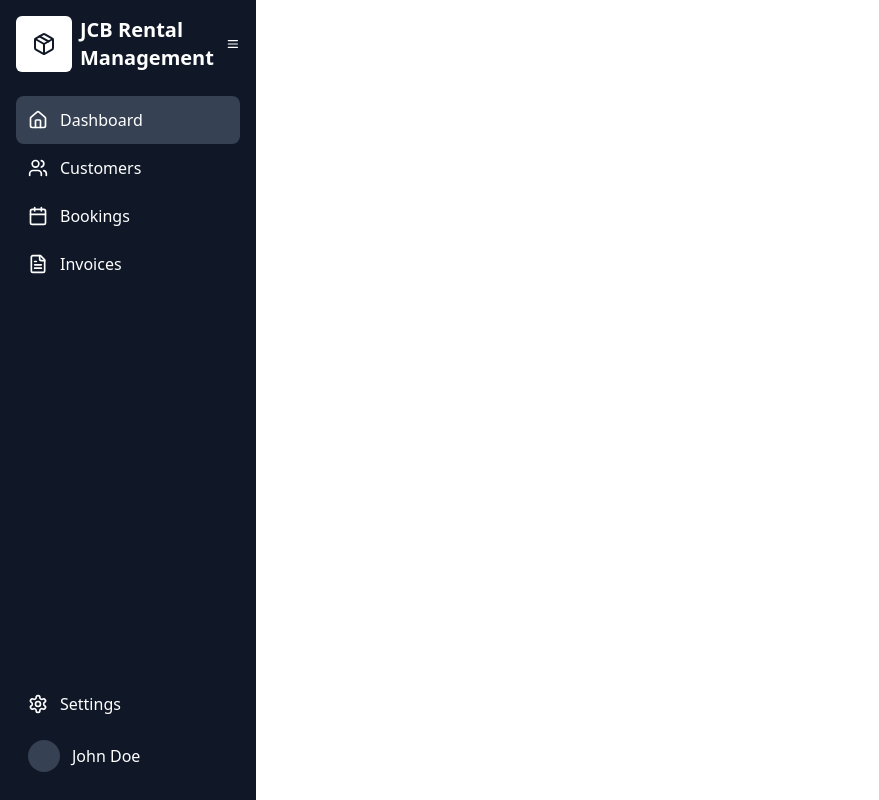
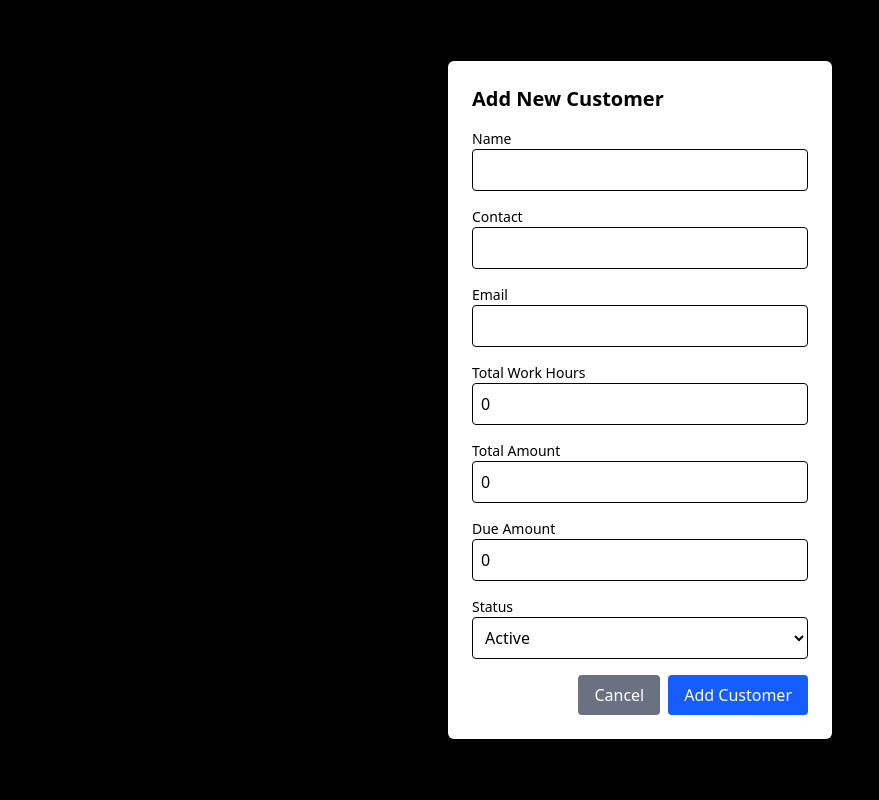
Before and after one commit to alishabirat/jcb-mgmt-system, a React (Vite) app in the folder frontend/: page /add-customer in a window 1280 px wide. Shown: the whole page, without its empty margins (0-879 px from the left). Built offline with nearby package versions, Linux system fonts and the light colour scheme.

Commit message:
update
create add customer page

```diff
--- a/frontend/src/App.jsx
+++ b/frontend/src/App.jsx
@@ -8,6 +8,7 @@ import Invoices from "./pages/Invoices";
 import Login from "./pages/Login";
 // import Navbar from "./components/Navbar";
 import Sidebar from "./components/Sidebar";
+import AddCustomerForm from "./dash/AddCustomer";
 
 const App = () => {
   return (
@@ -23,6 +24,8 @@ const App = () => {
               <Route path="/bookings" element={<Booking />} />
               <Route path="/invoices" element={<Invoices />} />
               <Route path="/login" element={<Login />} />
+              <Route path="/add-customer" element={<AddCustomerForm />} />
+
             </Routes>
           </div>
         </div>
--- /dev/null
+++ b/frontend/src/dash/AddCustomer.jsx
@@ -0,0 +1,121 @@
+import { useState, useContext } from "react";
+import { BookingContext } from "../context/BookingContext";
+
+export default function AddCustomerForm({ onClose }) {
+  const { addCustomer } = useContext(BookingContext);
+  const [customer, setCustomer] = useState({
+    name: "",
+    contact: "",
+    email: "",
+    totalWorkHours: 0,
+    totalAmount: 0,
+    dueAmount: 0,
+    status: "Active",
+  });
+
+  const handleChange = (e) => {
+    setCustomer({ ...customer, [e.target.name]: e.target.value });
+  };
+
+  const handleSubmit = (e) => {
+    e.preventDefault();
+    addCustomer({ ...customer, id: Date.now() }); // Assigning a unique ID
+    onClose(); // Close the form
+  };
+
+  return (
+    <div className="fixed inset-0 bg-black bg-opacity-50 flex justify-center items-center">
+      <div className="bg-white p-6 rounded-md w-96 shadow-lg">
+        <h2 className="text-xl font-bold mb-4">Add New Customer</h2>
+        <form onSubmit={handleSubmit} className="space-y-4">
+          <div>
+            <label className="block text-sm font-medium">Name</label>
+            <input
+              type="text"
+              name="name"
+              value={customer.name}
+              onChange={handleChange}
+              required
+              className="w-full border p-2 rounded"
+            />
+          </div>
+          <div>
+            <label className="block text-sm font-medium">Contact</label>
+            <input
+              type="text"
+              name="contact"
+              value={customer.contact}
+              onChange={handleChange}
+              required
+              className="w-full border p-2 rounded"
+            />
+          </div>
+          <div>
+            <label className="block text-sm font-medium">Email</label>
+            <input
+              type="email"
+              name="email"
+              value={customer.email}
+              onChange={handleChange}
+              required
+              className="w-full border p-2 rounded"
+            />
+          </div>
+          <div>
+            <label className="block text-sm font-medium">Total Work Hours</label>
+            <input
+              type="number"
+              name="totalWorkHours"
+              value={customer.totalWorkHours}
+              onChange={handleChange}
+              required
+              className="w-full border p-2 rounded"
+            />
+          </div>
+          <div>
+            <label className="block text-sm font-medium">Total Amount</label>
+            <input
+              type="number"
+              name="totalAmount"
+              value={customer.totalAmount}
+              onChange={handleChange}
+              required
+              className="w-full border p-2 rounded"
+            />
+          </div>
+          <div>
+            <label className="block text-sm font-medium">Due Amount</label>
+            <input
+              type="number"
+              name="dueAmount"
+              value={customer.dueAmount}
+              onChange={handleChange}
+              required
+              className="w-full border p-2 rounded"
+            />
+          </div>
+          <div>
+            <label className="block text-sm font-medium">Status</label>
+            <select
+              name="status"
+              value={customer.status}
+              onChange={handleChange}
+              className="w-full border p-2 rounded"
+            >
+              <option value="Active">Active</option>
+              <option value="Inactive">Inactive</option>
+            </select>
+          </div>
+          <div className="flex justify-end space-x-2">
+            <button type="button" onClick={onClose} className="bg-gray-500 text-white px-4 py-2 rounded">
+              Cancel
+            </button>
+            <button type="submit" className="bg-blue-600 text-white px-4 py-2 rounded">
+              Add Customer
+            </button>
+          </div>
+        </form>
+      </div>
+    </div>
+  );
+}
--- a/frontend/src/pages/Customers.jsx
+++ b/frontend/src/pages/Customers.jsx
@@ -21,9 +21,9 @@ export default function CustomersPage() {
       {/* Header Section */}
       <div className="flex items-center justify-between">
         <h1 className="text-3xl font-bold">Customers</h1>
-        <button className="flex items-center gap-2 bg-blue-600 text-white px-4 py-2 rounded-md hover:bg-blue-700 transition">
+       <Link to={"/add-customer"}> <button className="flex items-center gap-2 bg-blue-600 text-white px-4 py-2 rounded-md hover:bg-blue-700 transition">
           ➕ Add Customer
-        </button>
+        </button></Link>
       </div>
 
       {/* Search and Filter Section */}
```
